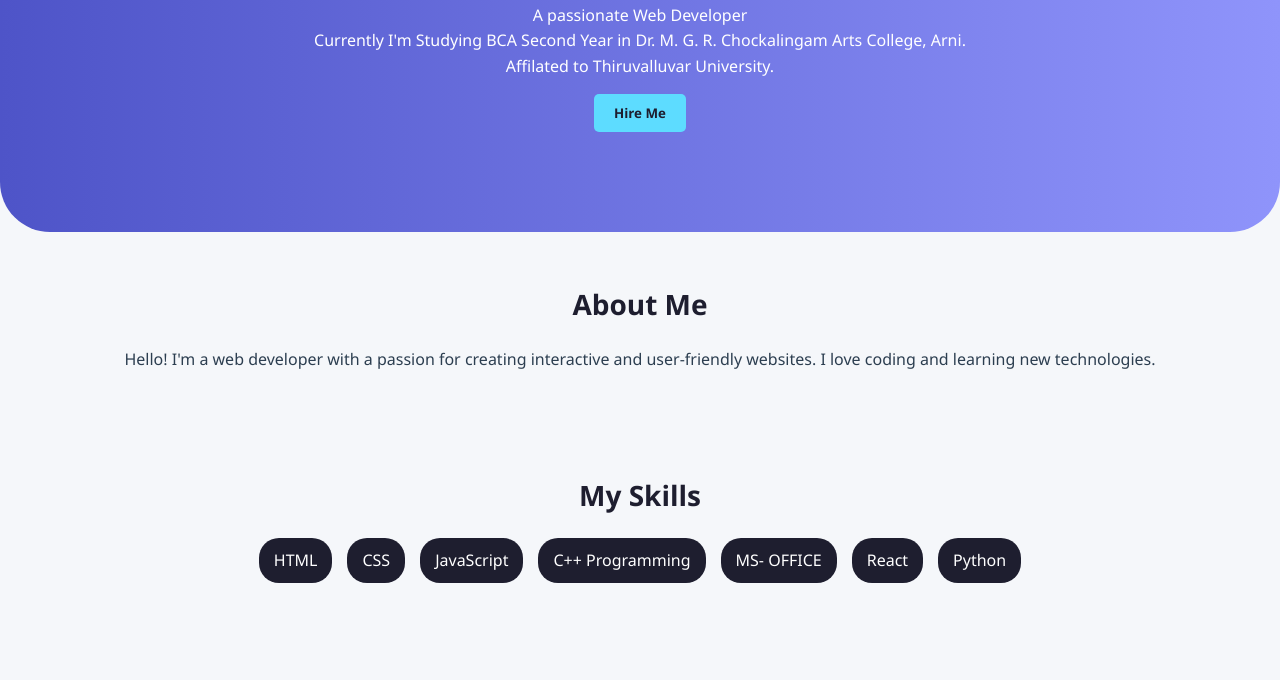
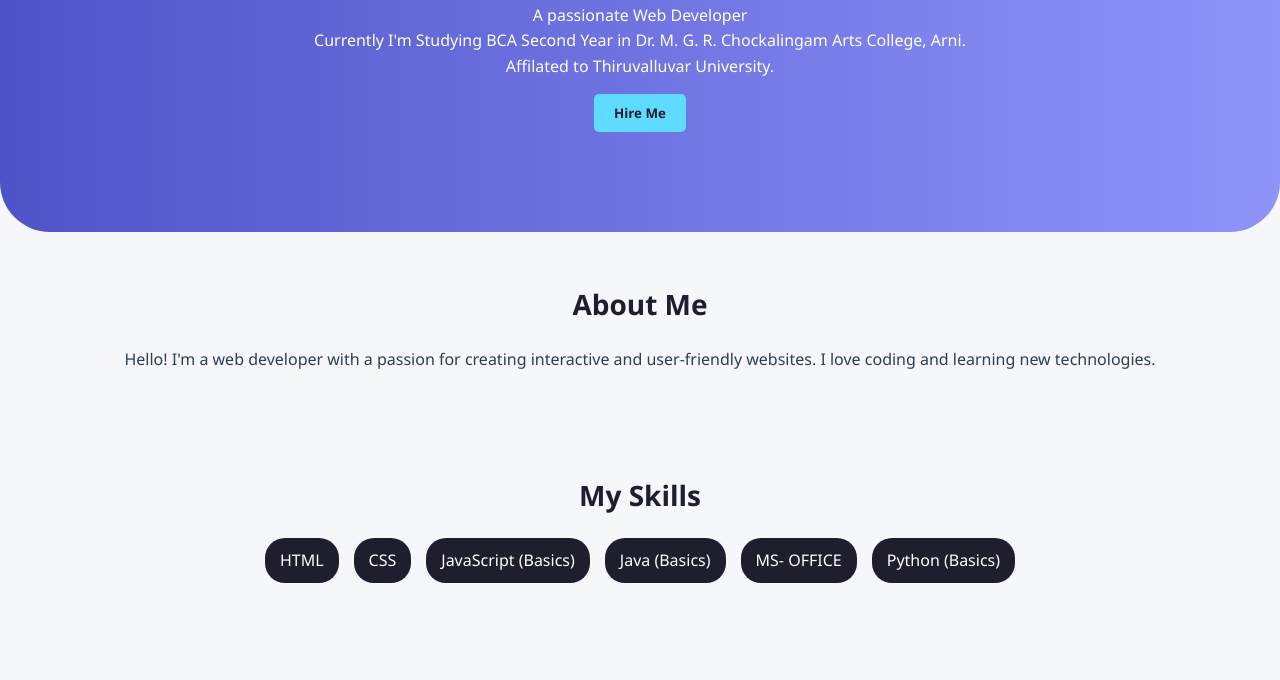
Before and after one commit to FAWZUALEAMAN/Digital-Portfolio, a plain HTML site: page index.html in a window 1280 px wide. Shown: the part 227-907 px from the top of the page. Drawn offline with Linux system fonts and the light colour scheme.

Commit message:
Update skills and resume link in index.html

```diff
--- a/index.html
+++ b/index.html
@@ -22,44 +22,37 @@
             </ul>
         </nav>
     </header>
-
     <section id="home" class="home-section">
         <h2>Hi, I'm <span id="name">FAWZUALEAMAN K</span></h2>
         <p>A passionate Web Developer</p>
         <P>Currently I'm Studying BCA Second Year in Dr. M. G. R. Chockalingam Arts College, Arni. <br>Affilated to Thiruvalluvar University.</P>
         <button onclick="scrollToSection('contact')">Hire Me</button>
     </section>
-
     <section id="about">
         <h2>About Me</h2>
         <p>Hello! I'm a web developer with a passion for creating interactive and user-friendly websites. I love coding and learning new technologies.</p>
     </section>
-
     <section id="skills">
         <h2>My Skills</h2>
         <div class="skills-container">
             <div class="skill">HTML</div>
             <div class="skill">CSS</div>
-            <div class="skill">JavaScript</div>
-            <div class="skill">C++ Programming</div>
+            <div class="skill">JavaScript (Basics)</div>
+            <div class="skill">Java (Basics)</div>
             <div class="skill">MS- OFFICE</div>
-            <div class="skill">React</div>
-            <div class="skill">Python</div>
+            <div class="skill">Python (Basics)</div>
         </div>
     </section>
-
     <section id="projects">
         <h2>Projects</h2>
         <div class="project-card">An Portfolio Website (which was screening)</div>
         <div class="project-card">Mini E-commerce Website</div>
     </section>
-
 <section id="resume">
     <h2>My Resume</h2>
     <p>You can view or download my resume here:</p>
-    <a href="MY RESUME.pdf" target="_blank" class="download-btn">View Resume</a>
+    <a href="c:\Users\fawzu\OneDrive\Desktop\NAAN MUDHALVAN PROJECT\MY RESUME.pdf" target="_blank" class="download-btn">View Resume</a>
 </section>
-
 <section id="education">
     <h2>Education</h2>
     <ul>
@@ -67,7 +60,6 @@
         <li>SSLC & HSC - Carmel Matriculation Higher Secondary School (2021 - 2024)</li>
     </ul>
 </section>
-
     <section id="contact">
         <h2>Contact Me</h2>
         <form id="contact-form">
@@ -77,12 +69,9 @@
             <button type="submit">Send</button>
         </form>
     </section>
-
     <footer>
-        <p>&copy; 2025 My Portfolio | All Rights Reserved</p>
+        <p>&copy; 2026 My Portfolio | All Rights Reserved</p>
     </footer>
-
     <script src="myscript.js"></script>
 </body>
-
 </html>
```
